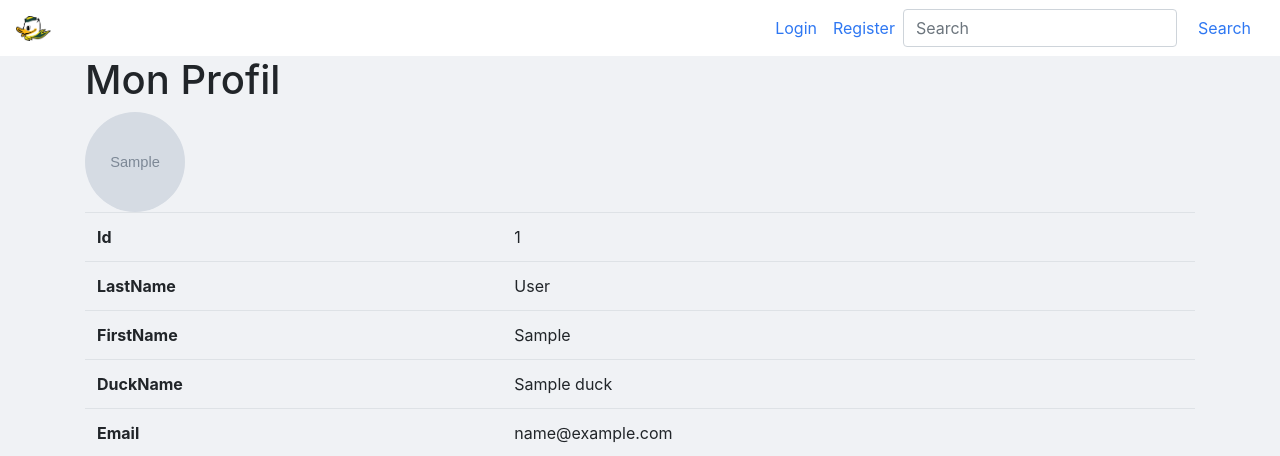
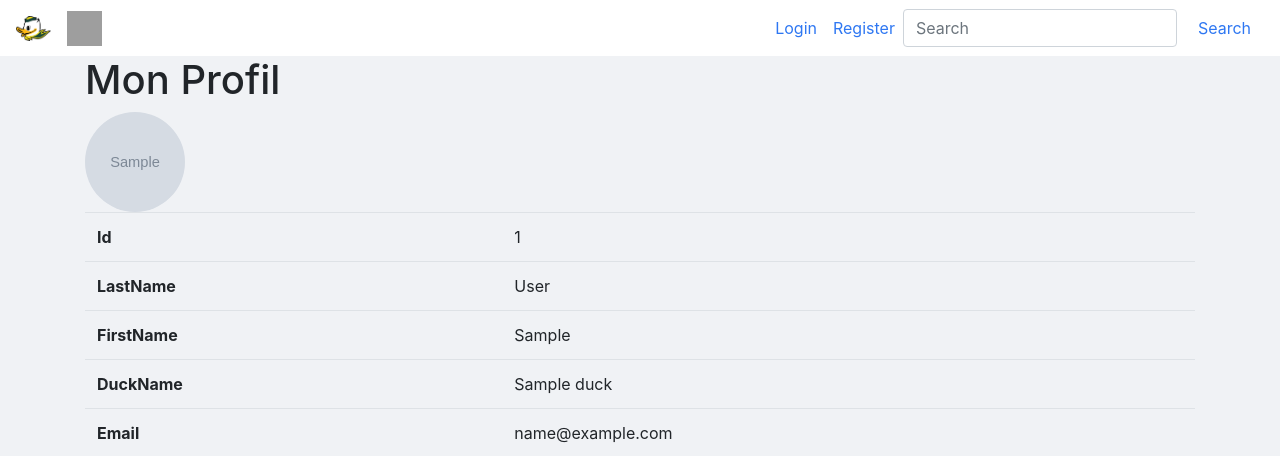
Before and after one commit to ValentinFLGT/QuackNet, a Symfony app: template templates/duck/show.html.twig in a window 1280 px wide. Shown: the top 456 px of the page. Run offline with Twig, Linux system fonts and the light colour scheme; the template is opened without the code that fills it: most values are stand-ins (such as "Sample title", 1, 10 or a date in 2020); grey boxes marked "Sample" are stand-in pictures; some libraries are stand-ins or nearby versions; grey boxes are pictures that could not be loaded.

Commit message:
add easter egg

```diff
--- a/templates/navigation/navbar.html.twig
+++ b/templates/navigation/navbar.html.twig
@@ -2,6 +2,7 @@
     <nav class="navbar navbar-expand-lg custom-navbar">
         <a href="/quack"><img class="navbar-brand" src="{{ asset('assets/quack-logo.png') }}" alt="logo"
                               style="width: 35px; height:35px"/></a>
+        <iframe width="110" height="200" src="https://www.myinstants.com/instant/je-code-avec-le-cul/embed/" frameborder="0" scrolling="no" style="width: 35px; height:35px"></iframe>
         <button class="navbar-toggler quack-color" type="button" data-toggle="collapse"
                 data-target="#navbarSupportedContent"
                 aria-controls="navbarSupportedContent" aria-expanded="false" aria-label="Toggle navigation">
--- a/templates/quack/index.html.twig
+++ b/templates/quack/index.html.twig
@@ -64,7 +64,6 @@
                     </div>
                 </div>
             </div>
-
         </div>
         <!-- Card -->
     {% else %}
```
